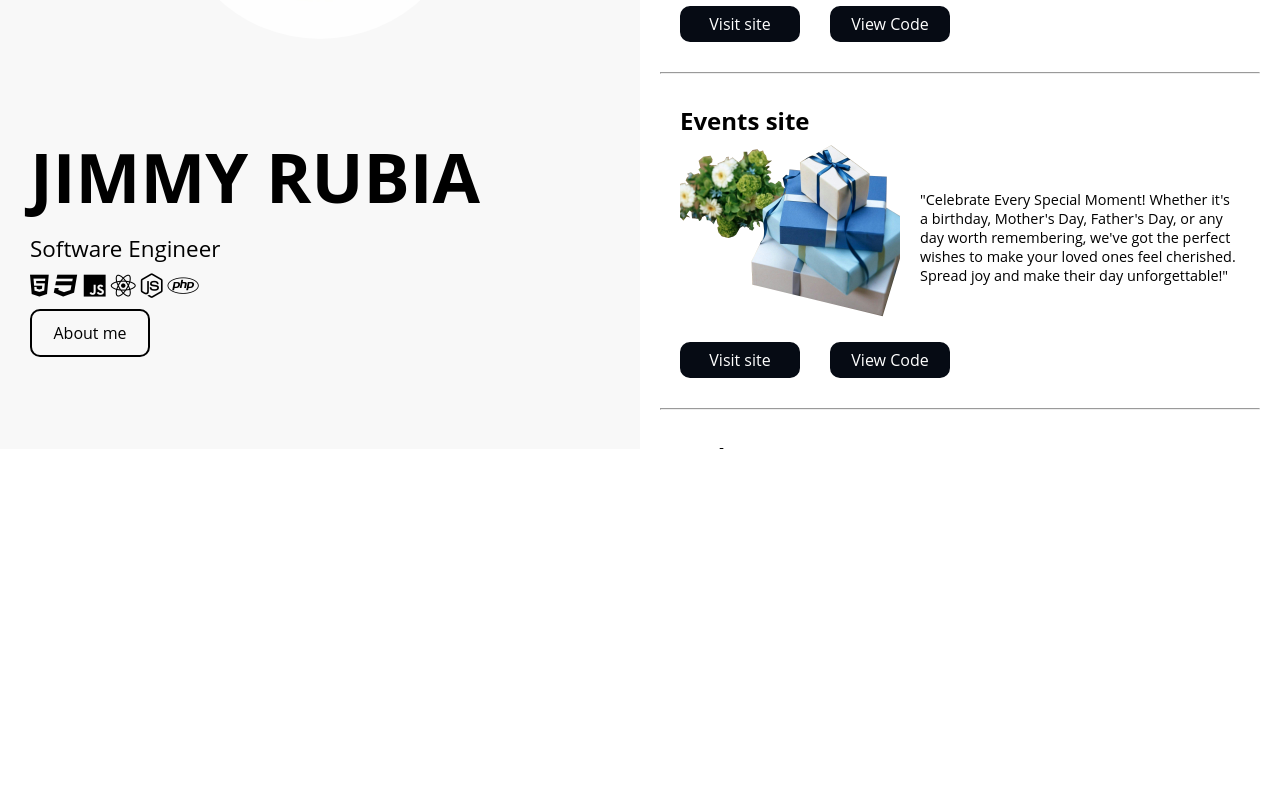
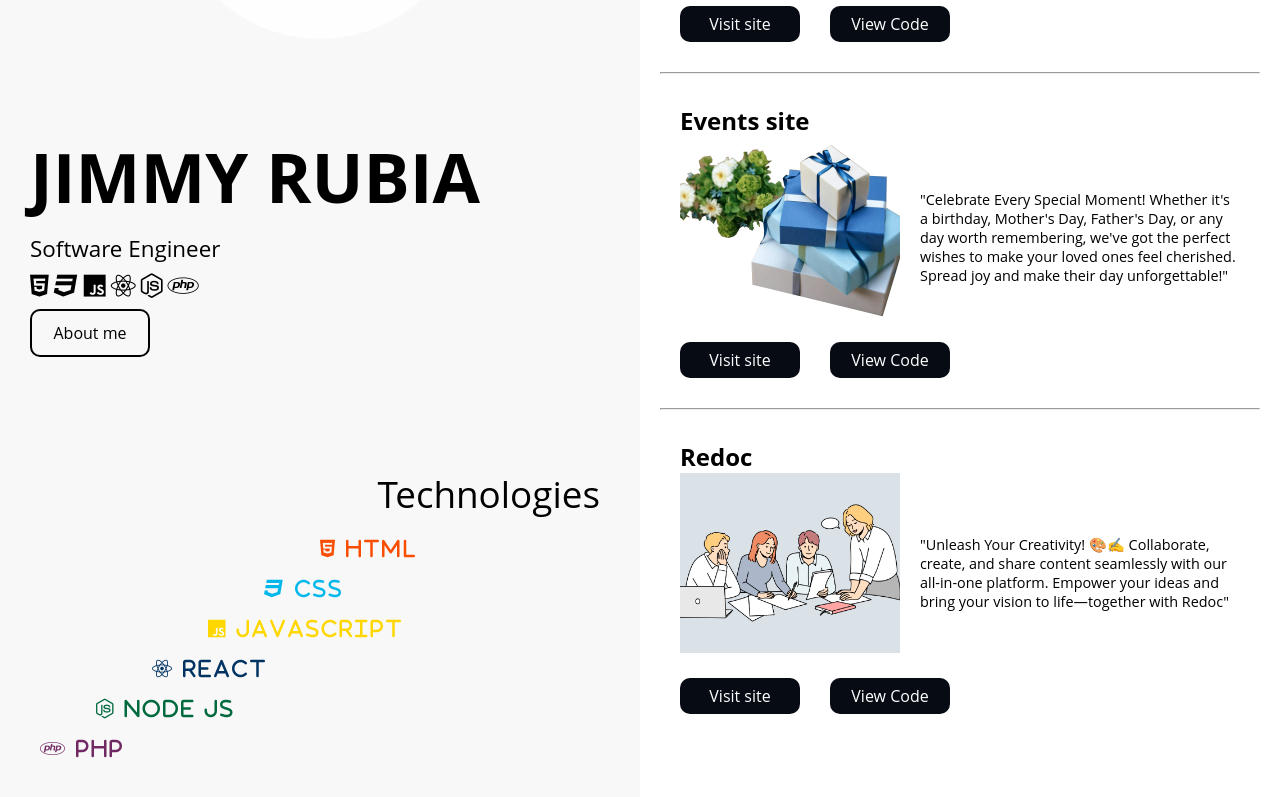
Before and after one commit to Jimmy21048/jimmy-rubia, a React (Create React App) app: page / in a window 1280 px wide. Shown: the part 351-1148 px from the top of the page. Before the commit the page ends 800 px from the top, so only its background shows below. Built offline with nearby package versions, Linux system fonts and the light colour scheme.

Commit message:
added technology section

```diff
--- a/public/index.html
+++ b/public/index.html
@@ -28,6 +28,9 @@
       work correctly both with client-side routing and a non-root public URL.
       Learn how to configure a non-root public URL by running `npm run build`.
     -->
+
+      <!-- animate on scroll -->
+      <link rel="stylesheet" href="https://unpkg.com/aos@next/dist/aos.css" />
     <title>Jimmy Rubia</title>
   </head>
   <body>
@@ -43,5 +46,12 @@
       To begin the development, run `npm start` or `yarn start`.
       To create a production bundle, use `npm run build` or `yarn build`.
     -->
+
+    <script src="https://unpkg.com/aos@next/dist/aos.js"></script>
+    <script>
+      AOS.init({
+        offset: 200
+      });
+    </script>
   </body>
 </html>
--- a/src/components/Home.js
+++ b/src/components/Home.js
@@ -20,6 +20,21 @@ export default function Home() {
                             <i class="fa-brands fa-php"></i>
                         </div>
                         <Link className='about-link' to={'/about'}>About me</Link>
+                    </div>
+                    <div className='body-animate-title1'>
+                        <h1 data-aos="slide-right" data-aos-delay="90" data-aos-duration="1000">Technologies</h1>
+                        <div className='animate-techs'>
+                            <i data-aos='zoom-in' data-aos-delay="100" data-aos-duration="800" class="fa-brands fa-html5">  HTML</i>
+                            <i data-aos='zoom-in' data-aos-delay="200" data-aos-duration="900" class="fa-brands fa-css3">  CSS</i>
+                            <i data-aos='zoom-in' data-aos-delay="300" data-aos-duration="1000" class="fa-brands fa-js">  JAVASCRIPT</i>
+                            <i data-aos='zoom-in' data-aos-delay="400" data-aos-duration="1100" class="fa-brands fa-react">  REACT</i>
+                            <i data-aos='zoom-in' data-aos-delay="500" data-aos-duration="1200" class="fa-brands fa-node-js">  NODE JS</i>
+                            <i data-aos='zoom-in' data-aos-delay="600" data-aos-duration="1300" class="fa-brands fa-php">  PHP</i>
+                        </div>
+
+                        <div className='socials-animate' >
+
+                        </div>
                     </div>
                 </div>
 
--- a/src/components/index.css
+++ b/src/components/index.css
@@ -17,7 +17,7 @@
 body {
     height:100vh;
     width:100vw;
-    overflow: hidden;
+    overflow-y: auto;
 }
 
 /* home styles */
@@ -28,17 +28,67 @@ body {
 }
 .body-left {
     width: 50%;
-    height: 100vh;
+    height: max-content;
     display: flex;
     flex-direction: column;
     background-color: var(--background2);
 }
 .body-left-top {
-    height: 60%;
+    height: 60vh;
     display: flex;
     justify-content: center;
     align-items: center;
     object-fit: cover;
+}
+.body-animate-title1 {
+    display: flex;
+    flex-direction: column;
+    align-items: center;
+    min-height: 100vh;
+    padding: 20px;
+}
+.body-animate-title1 h1 {
+    font-size: 2.3rem;
+    font-weight: 500;
+    text-align: right;
+    width: 100%;
+    padding-right: 20px;
+}
+.animate-techs {
+    width: 100%;
+    padding: 20px;
+    display: flex;
+    flex-direction: column;
+    align-items: flex-end;
+    gap: 20px;
+}
+.animate-techs .fa-brands {
+    font-size: 20px;
+    letter-spacing: 3px;
+}
+.animate-techs .fa-brands:nth-of-type(6) {
+    width: 100%;
+    color: #702963;
+}
+.animate-techs .fa-brands:nth-of-type(5) {
+    width: 90%;
+    color: #00693E;
+}
+.animate-techs .fa-brands:nth-of-type(4) {
+    width: 80%;
+    color: #003262;
+}
+.animate-techs .fa-brands:nth-of-type(3) {
+    width: 70%;
+    color: #FFD700;
+}
+.animate-techs .fa-brands:nth-of-type(2) {
+    width: 60%;
+    color: #00B7EB;
+}
+.animate-techs .fa-brands:nth-of-type(1) {
+    width: 50%;
+    color: #F94D00;
 }
 .profile-image {
     height: 300px;
@@ -46,7 +96,7 @@ body {
     border-radius: 50%;
 }
 .body-left-bottom {
-    height: 40%;
+    height: 40vh;
     display: flex;
     flex-direction: column;
     gap: 10px;
@@ -81,8 +131,8 @@ body {
     font-size: 25px;
 }
 .body-right-bottom {
-    height: 92vh;
-    overflow: auto;
+    height: max-content;
+    /* overflow: auto; */
     display: flex;
     flex-direction: column;
     gap: 20px;
```
Also changed, not shown: src/components/backgrounds/jimmy1.avif (added), src/components/backgrounds/lib1.png (deleted).
